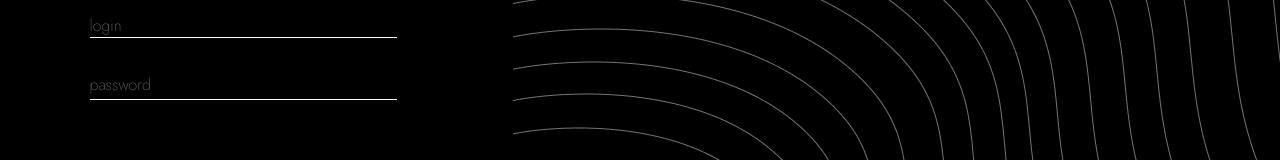
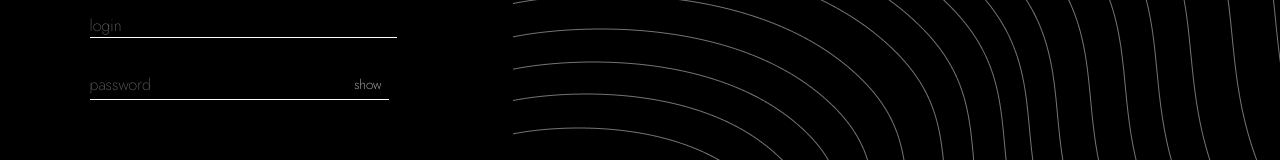
Before and after one commit to harukee-dev/fullstack_chat, a React (Create React App) app: page /login in a window 1280 px wide. Shown: the part 376-536 px from the top of the page. Built offline with nearby package versions, Linux system fonts and the light colour scheme.

Commit message:
added password-visibility button in login page

```diff
--- a/src/pages/LoginPage/LoginPage.module.css
+++ b/src/pages/LoginPage/LoginPage.module.css
@@ -20,6 +20,16 @@
   font-family: 'Jost ExtraLight', sans-serif;
   border-bottom: 1px solid white;
   margin-left: 7vw;
+}
+
+.passwordInput {
+  width: 100%;
+  background-color: transparent;
+  border: none;
+  outline: none;
+  color: white;
+  font-size: 2vh;
+  font-family: 'Jost ExtraLight', sans-serif;
 }
 
 .userInput:-webkit-autofill,
@@ -103,3 +113,20 @@
   width: 30vh;
   margin-left: 7vw;
 }
+
+.passwordContainer {
+  display: flex;
+  width: 58.5%;
+  padding: 0 1.5% 0 0;
+  border-bottom: 1px solid white;
+  margin-left: 7vw;
+}
+
+.showButton {
+  font-size: 1.65vh;
+  border: none;
+  color: white;
+  background-color: transparent;
+  font-family: 'Jost ExtraLight', sans-serif;
+  cursor: pointer;
+}
--- a/src/pages/LoginPage/LoginPage.tsx
+++ b/src/pages/LoginPage/LoginPage.tsx
@@ -8,6 +8,8 @@ import { API_URL } from '../../constants'
 import { setUser } from '../../slices/currentUserSlice'
 import background from './images/background.png'
 import arrowIcon from './images/arrow-icon.png'
+import visibilityOn from './images/visibility-on-icon.png'
+import visibilityOff from './images/visibility-off-icon.png'
 
 export const LoginPage = () => {
   const dispatch = useDispatch<AppDispatch>()
@@ -18,6 +20,7 @@ export const LoginPage = () => {
   const loginRef = useRef<HTMLInputElement>(null)
   const passwordRef = useRef<HTMLInputElement>(null)
   const isButtonHidden = password !== '' && login !== ''
+  const [isVisible, setIsVisible] = useState<boolean>(false)
 
   useEffect(() => {
     document.documentElement.style.overflow = 'hidden'
@@ -82,13 +85,21 @@ export const LoginPage = () => {
           onBlur={(e) => setLogin(e.target.value)}
         />
         <div className={cl.passwordAndButtonDiv}>
-          <input
-            className={cl.userInput}
-            type="password"
-            onChange={(e) => setPassword(e.target.value)}
-            ref={passwordRef}
-            placeholder="password"
-          />
+          <div className={cl.passwordContainer}>
+            <input
+              className={cl.passwordInput}
+              type={isVisible ? 'text' : 'password'}
+              onChange={(e) => setPassword(e.target.value)}
+              ref={passwordRef}
+              placeholder="password"
+            />
+            <button
+              onClick={() => setIsVisible((v) => !v)}
+              className={cl.showButton}
+            >
+              {isVisible ? 'hide' : 'show'}
+            </button>
+          </div>
           <button
             className={isButtonHidden ? cl.loginButton : cl.hiddenLoginButton}
             onClick={handleLogin}
```
Also changed, not shown: src/pages/LoginPage/images/visibility-off-icon.png (added), src/pages/LoginPage/images/visibility-on-icon.png (added).
